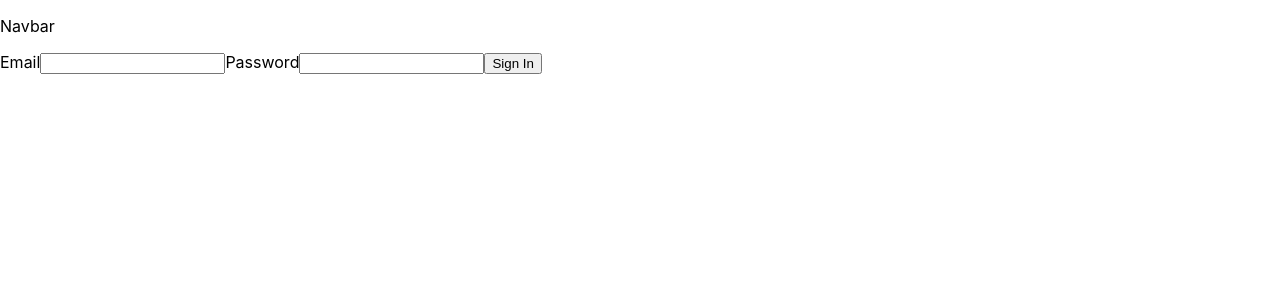
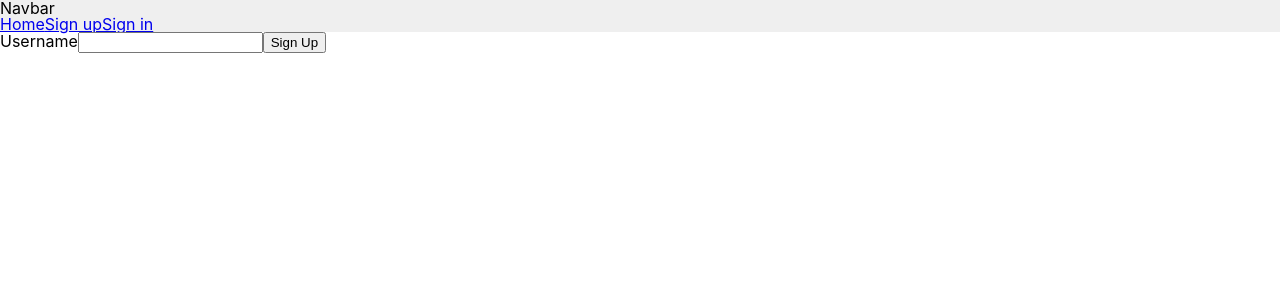
Before and after one commit to csaye/bicycle, a React (Create React App) app: page /signup in a window 1280 px wide. Shown: the top 300 px of the page. Built offline with nearby package versions, Linux system fonts and the light colour scheme; no server answers; the database is empty.

Commit message:
Extract Navbar and SignUp components.

```diff
--- a/public/index.html
+++ b/public/index.html
@@ -9,7 +9,7 @@
       name="description"
       content="Web site created using create-react-app"
     /> -->
-    <!-- <link href="./reset.css" type="text/css" rel="stylesheet"> -->
+    <link href="./reset.css" type="text/css" rel="stylesheet">
 
     <link rel="apple-touch-icon" href="%PUBLIC_URL%/logo192.png" />
     <!--
--- a/src/components/App/App.js
+++ b/src/components/App/App.js
@@ -1,9 +1,11 @@
 import React from 'react';
 import './App.css';
+import { BrowserRouter as Router, Switch, Route } from 'react-router-dom';
 import { useAuthState } from 'react-firebase-hooks/auth';
 
+import Navbar from '../Navbar/Navbar.js';
 import SignIn from '../SignIn/SignIn.js';
-// import ChooseUsername from '../SignIn/ChooseUsername.js';
+import SignUp from '../SignUp/SignUp.js';
 
 import firebase from 'firebase/app';
 import 'firebase/auth';
@@ -19,6 +21,7 @@ function App() {
 
   return (
     <div className="App">
+      <Router>
         <header>
           <Navbar />
           {/* Show SignOut if user signed in*/}
@@ -26,27 +29,29 @@ function App() {
         </header>
         <section>
           {/* Show Homescreen if user signed in and SignIn otherwise */}
-        { firebase.auth().currentUser ? <Homescreen /> : <SignIn /> }
+          {/*firebase.auth().currentUser ? <Homescreen /> : <SignIn />*/}
+          <Homescreen />
         </section>
+      </Router>
     </div>
   );
 }
 
 // Homescreen component
 function Homescreen() {
-  // console.log(auth.currentUser);
   return (
     <div className="Homescreen">
-      <p>Homescreen</p>
-    </div>
-  );
-}
-
-// Navbar component
-function Navbar() {
-  return (
-    <div className="Navbar">
-      <p>Navbar</p>
+      <Switch>
+        <Route path="/signin">
+          <SignIn />
+        </Route>
+        <Route path="/signup">
+          <SignUp />
+        </Route>
+        <Route path="/">
+          <p>Bicycle Home</p>
+        </Route>
+      </Switch>
     </div>
   );
 }
--- /dev/null
+++ b/src/components/Navbar/Navbar.css
@@ -0,0 +1,3 @@
+.Navbar {
+  background-color: #efefef;
+}
--- /dev/null
+++ b/src/components/Navbar/Navbar.js
@@ -0,0 +1,16 @@
+import './Navbar.css';
+import { Link } from 'react-router-dom';
+
+// Navbar component
+function Navbar() {
+  return (
+    <div className="Navbar">
+      <p>Navbar</p>
+      <Link to="/">Home</Link>
+      <Link to="/signup">Sign up</Link>
+      <Link to="/signin">Sign in</Link>
+    </div>
+  );
+}
+
+export default Navbar;
--- a/src/components/SignIn/ChooseUsername.js
+++ b/src/components/SignUp/SignUp.js
@@ -6,8 +6,8 @@ function uid() {
   return firebase.auth().currentUser?.uid;
 }
 
-// ChooseUsername component
-function ChooseUsername() {
+// SignUp component
+function SignUp() {
   let [username, setUsername] = useState('');
 
   const usersRef = firebase.firestore().collection('users');
@@ -33,7 +33,7 @@ function ChooseUsername() {
   }
 
   return (
-    <div className="ChooseUsername">
+    <div className="SignUp">
       <form onSubmit={chooseUsername}>
         {/* Username */}
         <label htmlFor="usernameInput">Username</label>
@@ -46,10 +46,10 @@ function ChooseUsername() {
         required
         />
         {/* Button */}
-        <button type="submit">Choose Username</button>
+        <button type="submit">Sign Up</button>
       </form>
     </div>
   );
 }
 
-export default ChooseUsername;
+export default SignUp;
```
Also changed, not shown: src/img/profile.png (added). Lines whose indentation alone changed are shown as unchanged.
